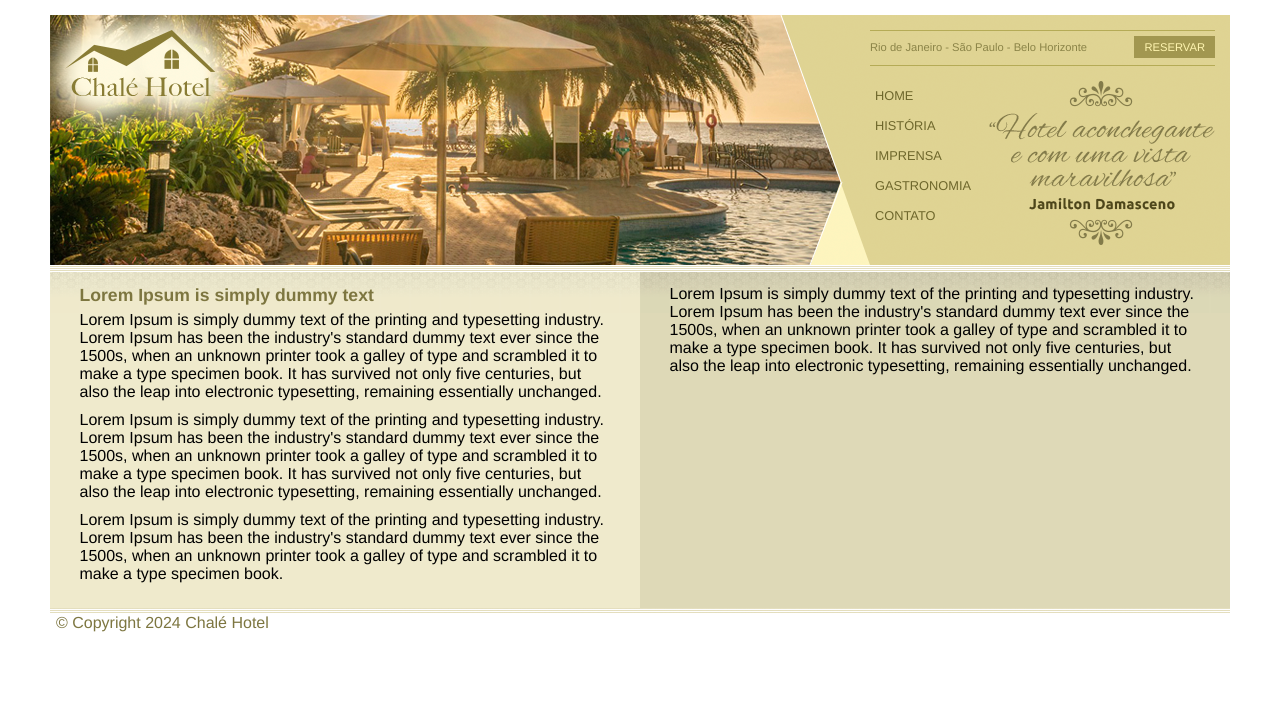
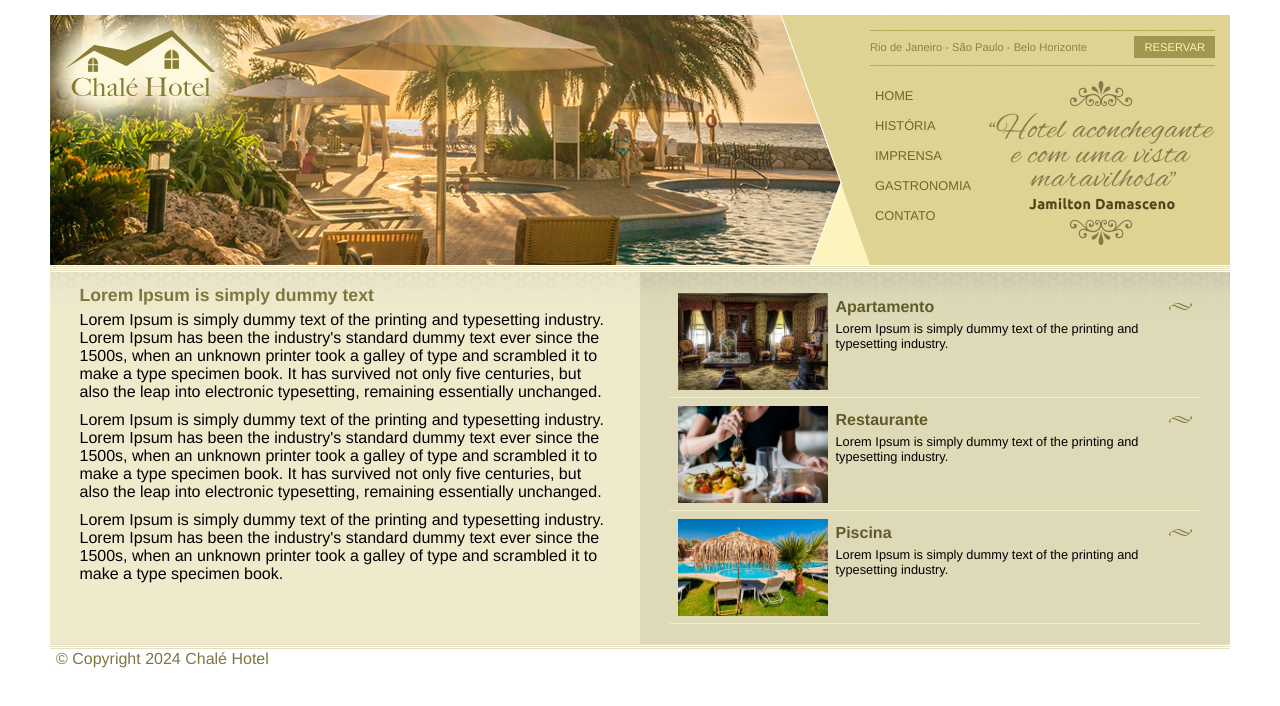
Before and after one commit to Fabio-Frare/Chale_hotel, a plain HTML site: page index.html in a window 1280 px wide. Drawn offline with Linux system fonts and the light colour scheme.

Commit message:
Area lateral

```diff
--- a/css/estilo.css
+++ b/css/estilo.css
@@ -155,3 +155,32 @@ p {
     font-size: 1em;
     margin-bottom: 10px;
 }
+
+/* Formatações da area lateral */
+#beneficios li {
+    padding: 8px;
+    border-bottom: 1px solid #f3efcb;
+    height: 6em;
+}
+
+#beneficios li a img {
+    float: left;
+    margin-right: 8px;
+}
+
+#beneficios li a p {
+    font-size: 0.8em;
+    color: #000;
+}
+
+#beneficios li a h3 {
+    font-size: 1em;
+    color: #615b2b;
+    padding: 5px 0px;
+    background: url(../imagens/ornamento.png) no-repeat center right;
+}
+
+#beneficios li:hover {
+    background: #f6f3d6;
+    cursor: pointer;
+}
--- a/index.html
+++ b/index.html
@@ -61,11 +61,38 @@
             </div>
             <div id="area-lateral">
                 <div class="conteudo">
-                    <p>
-                        Lorem Ipsum is simply dummy text of the printing and typesetting industry. Lorem Ipsum has been the industry's standard
-                        dummy text ever since the 1500s, when an unknown printer took a galley of type and scrambled it to make a type specimen
-                        book. It has survived not only five centuries, but also the leap into electronic typesetting, remaining essentially unchanged.
-                    </p>
+                    <ul id="beneficios">
+                        <li>
+                            <a href="">
+                                <img src="imagens/apartamento.jpg" width="150" alt="Apartamento">
+                                <h3>Apartamento</h3>
+                                <p>
+                                    Lorem Ipsum is simply dummy text of the printing
+                                    and typesetting industry.
+                                </p>
+                            </a>
+                        </li>
+                        <li>
+                            <a href="">
+                                <img src="imagens/restaurante.jpg" width="150" alt="Restaurante">
+                                <h3>Restaurante</h3>
+                                <p>
+                                    Lorem Ipsum is simply dummy text of the printing
+                                    and typesetting industry.
+                                </p>
+                            </a>
+                        </li>
+                        <li>
+                            <a href="">
+                                <img src="imagens/piscina.jpg" width="150" alt="Piscina">
+                                <h3>Piscina</h3>
+                                <p>
+                                    Lorem Ipsum is simply dummy text of the printing
+                                    and typesetting industry.
+                                </p>
+                            </a>
+                        </li>
+                    </ul>
                 </div>
             </div>
             <div id="rodape">
```
Also changed, not shown: imagens/Site.png (added).
